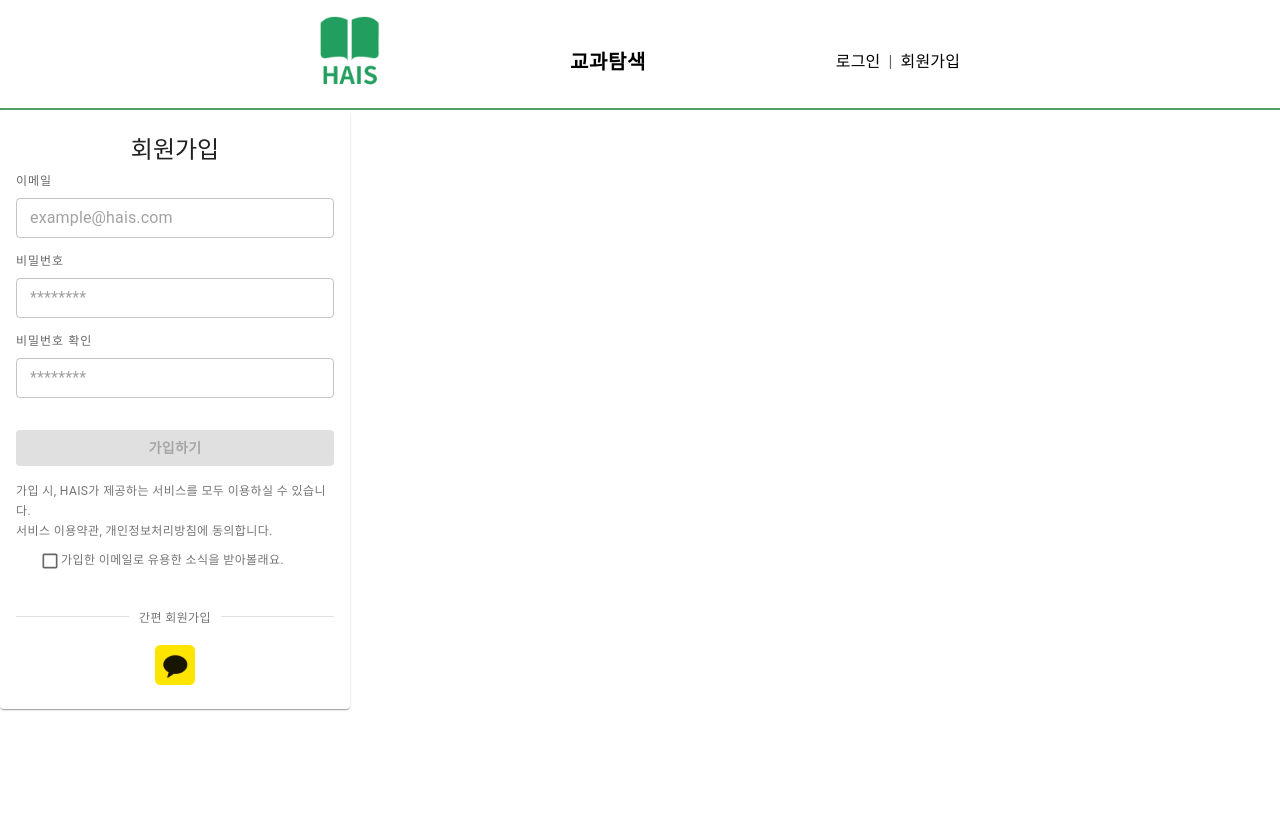
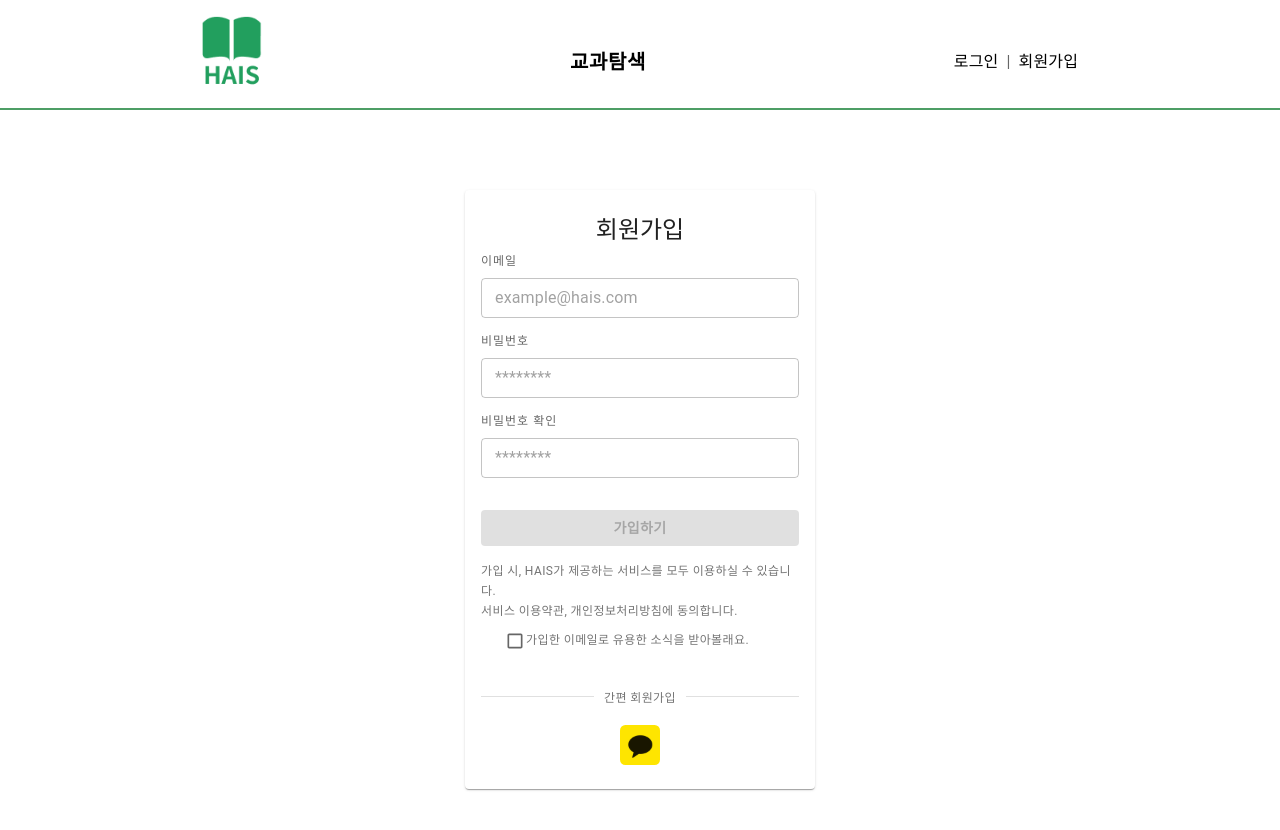
Before and after one commit to jon78a/hais-react, a React (Create React App) app: page /signup in a window 1280 px wide. Shown: the top 830 px of the page. Before the commit the page ends 800 px from the top, so only its background shows below. Built offline with nearby package versions, Linux system fonts and the light colour scheme; no server answers.

Commit message:
chore: 화면 위치 조정

```diff
--- a/src/pages/Login.tsx
+++ b/src/pages/Login.tsx
@@ -9,7 +9,9 @@ const LoginPage = (): JSX.Element => {
       authRepository,
       oAuthSessionRepository
     }}>
-      <LoginInteractor/>
+      <div className="w-full mt-20 flex justify-center">
+        <LoginInteractor/>
+      </div>
     </LoginContainer>
   );
 }
--- a/src/pages/Signup.tsx
+++ b/src/pages/Signup.tsx
@@ -15,7 +15,9 @@ const SignupPage = (): JSX.Element => {
       userSessionRepository,
       oAuthSessionRepository
     }}>
-      <SignupInteractor/>
+      <div className="w-full my-20 flex justify-center">
+        <SignupInteractor/>
+      </div>
     </SignupContainer>
   );
 }
--- a/src/view/container/BaseContainer.tsx
+++ b/src/view/container/BaseContainer.tsx
@@ -71,7 +71,7 @@ export function TopNavBarXl(){
         borderColor: "primary.main",
         pb: 2
       }}>
-        <div className='flex flex-row items-center justify-between w-1/2 py-4 mx-auto'>
+        <div className='flex flex-row items-center justify-between w-[876px] py-4 mx-auto'>
           <Link to={"/"} className='w-[60px] h-[60px]'>
             <img src="/logo-main.png" alt="logo"/>
           </Link>
--- a/src/view/interactor/LoginInteractor.tsx
+++ b/src/view/interactor/LoginInteractor.tsx
@@ -21,7 +21,6 @@ const LoginInteractor: React.FC = () => {
   const service = useLoginService();
 
   return (
-    <>
     <LoginForm
       inputEmail={(value) => {
         setLoginRequest({
@@ -42,7 +41,6 @@ const LoginInteractor: React.FC = () => {
         service.socialLogin(socialType);
       }}
     />
-    </>
   );
 }
 
```
